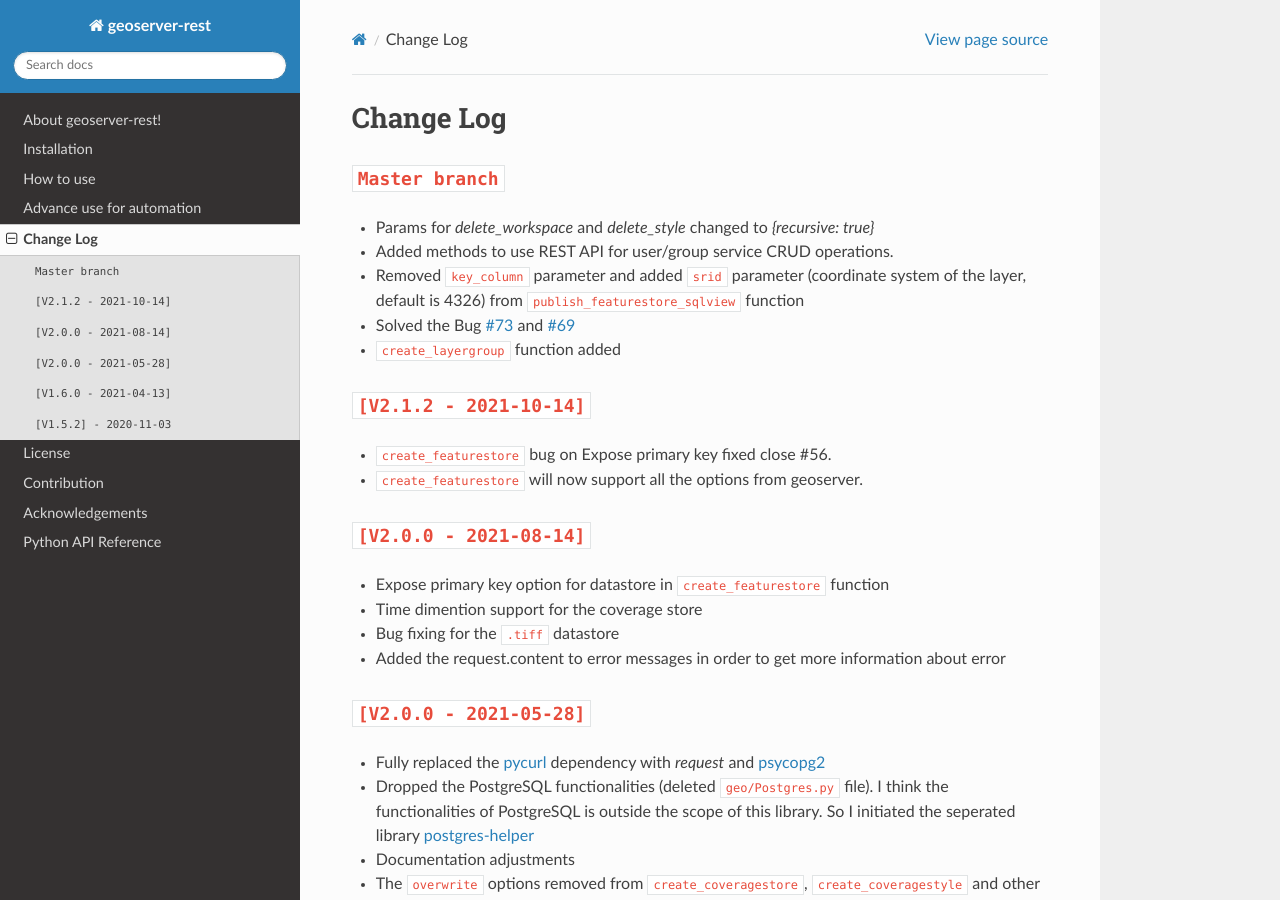
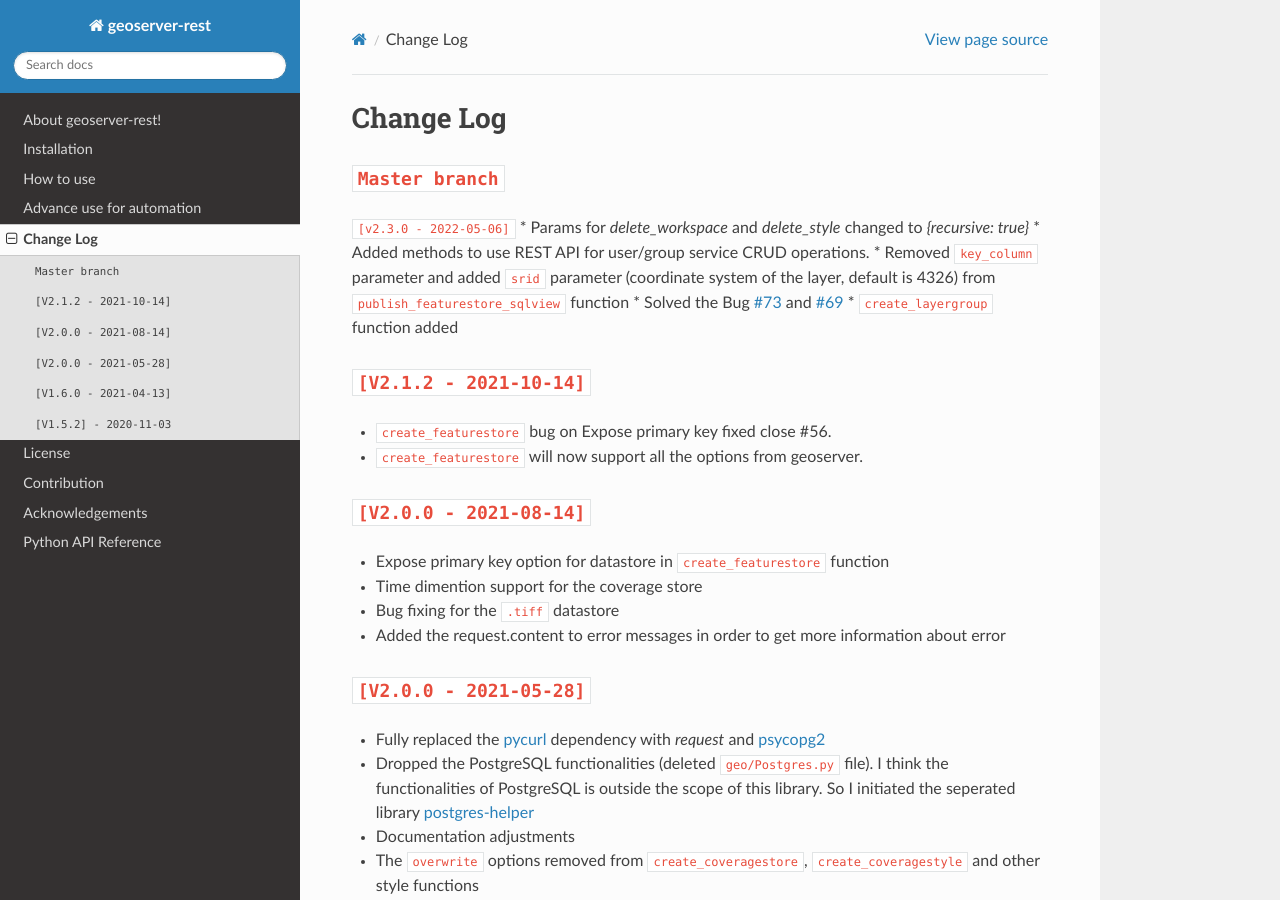
Before and after one commit to gicait/geoserver-rest, a Sphinx documentation site: the page built from docs/source/change_log.rst, in a window 1280 px wide and 900 px high. Built offline with Sphinx 7.4.7 and the Read the Docs theme 2.0.0, drawn with Linux system fonts in a browser that asks for light colours.

Commit message:
docs update

```diff
--- a/docs/source/change_log.rst
+++ b/docs/source/change_log.rst
@@ -4,6 +4,8 @@ Change Log
 ``Master branch``
 ^^^^^^^^^^^^^^^^^
 
+
+``[v2.3.0 - 2022-05-06]``
 * Params for `delete_workspace` and `delete_style` changed to `{recursive: true}`
 * Added methods to use REST API for user/group service CRUD operations.
 * Removed ``key_column`` parameter and added ``srid`` parameter (coordinate system of the layer, default is 4326) from ``publish_featurestore_sqlview`` function
```
